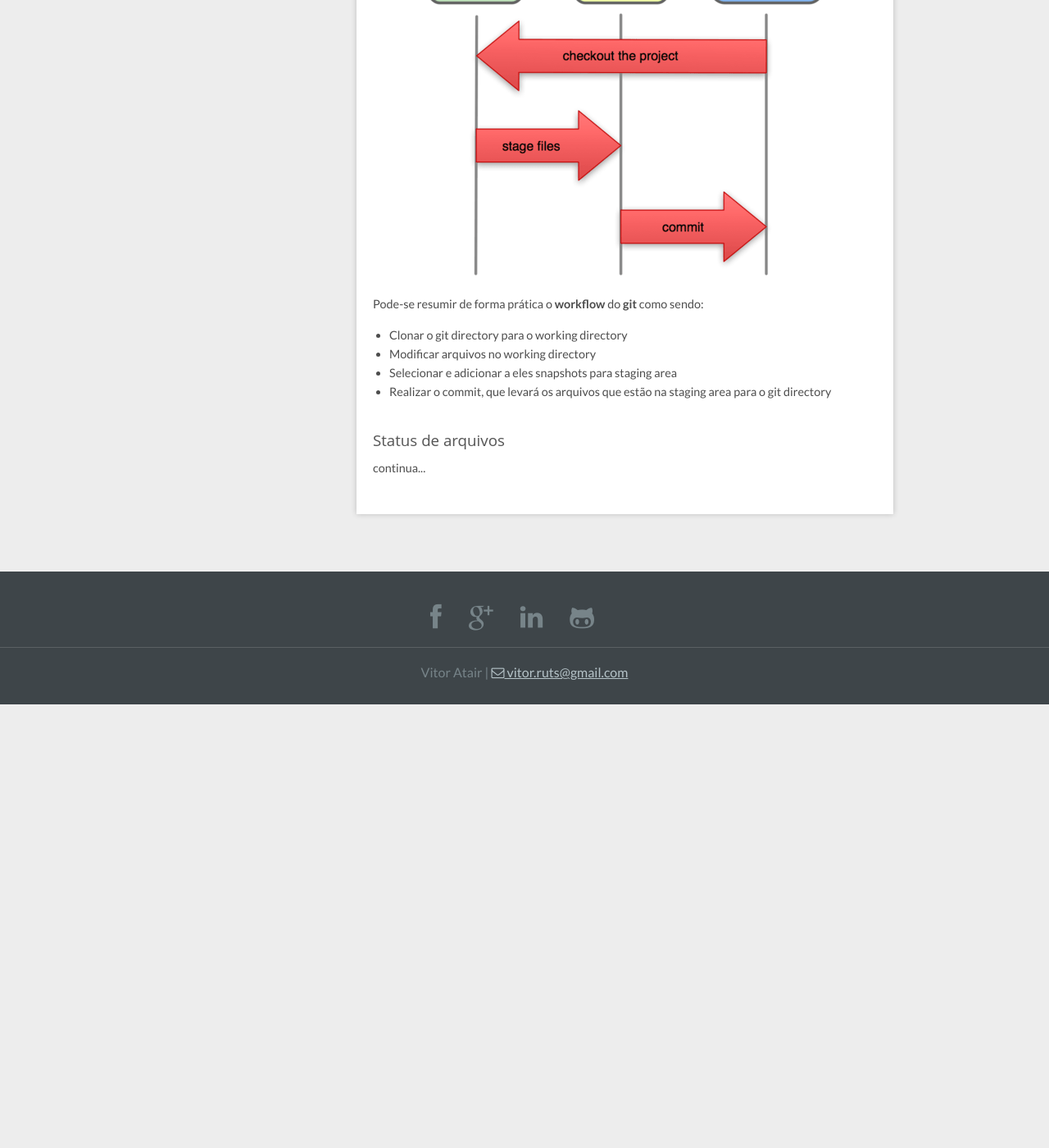
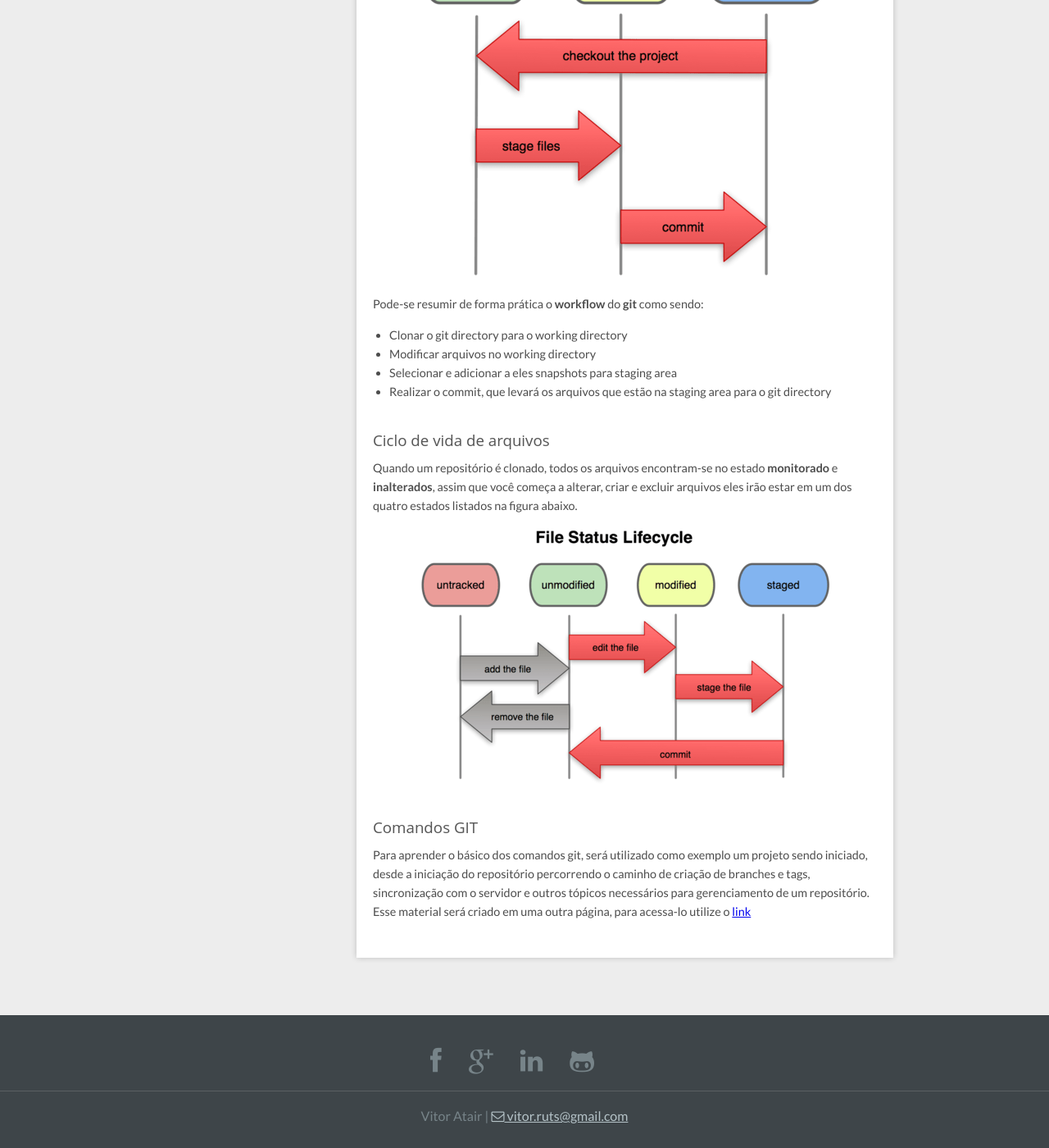
Before and after one commit to vitoratair/vitoratair.github.io, a Jekyll site: the page built from handbook/linux/git.html, in a window 1280 px wide and 1400 px high, scrolled down 1918 px. Shown: the whole window at 82% size. Built offline with Jekyll 4.4.1, drawn with Linux system fonts in a browser that asks for light colours; nearby versions of some CDN libraries; Markdown is read by kramdown in place of the engine named in the settings; before the commit the page ends 2777 px from its top, so only the background shows below that.

Commit message:
ciclo de vida de arquivos - git

```diff
--- a/handbook/linux/git.html
+++ b/handbook/linux/git.html
@@ -97,13 +97,20 @@ title: git
 		<li>Realizar o commit, que levará os arquivos que estão na staging area para o git directory</li>
 	</ul>
 
-	<h3>Status de arquivos</h3>
+	<h3>Ciclo de vida de arquivos</h3>
 
 	<p>
-		continua...
+		Quando um repositório é clonado, todos os arquivos encontram-se no estado <b>monitorado</b> e <b>inalterados</b>, assim que você começa a alterar, criar e excluir arquivos eles irão estar em um dos quatro estados listados na figura abaixo.
 	</p>
 
+	<p align="center">
+		<img src="/assets/img/git3.png">
+	</p>
 
+	<h3>Comandos GIT</h3>
 
+	<p>
+		Para aprender o básico dos comandos git, será utilizado como exemplo um projeto sendo iniciado, desde a iniciação do repositório percorrendo o caminho de criação de branches e tags, sincronização com o servidor e outros tópicos necessários para gerenciamento de um repositório. Esse material será criado em uma outra página, para acessa-lo utilize o <a href="git2.html">link</a>
+	</p>
 
 </article>
```
Also changed, not shown: assets/img/git3.png.
